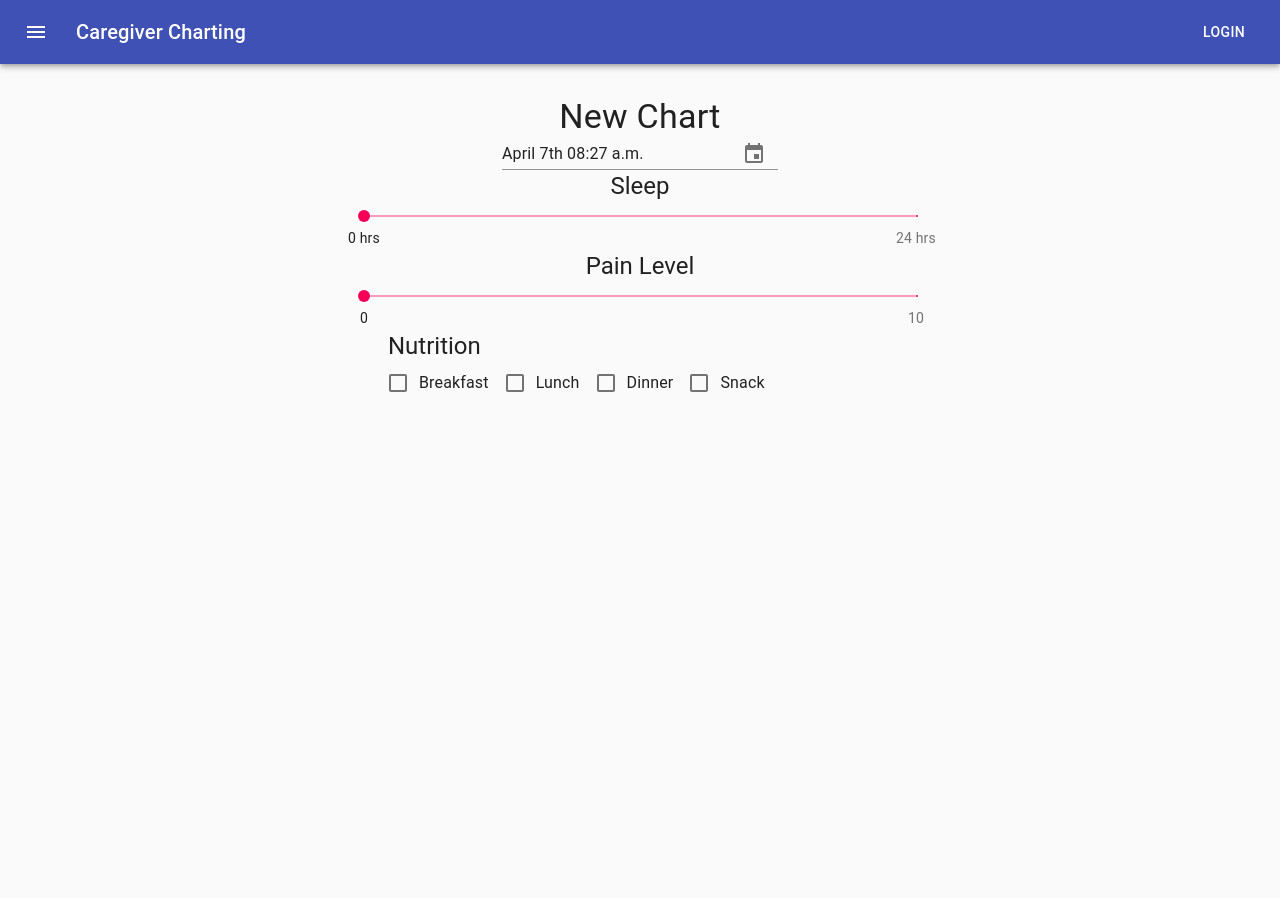
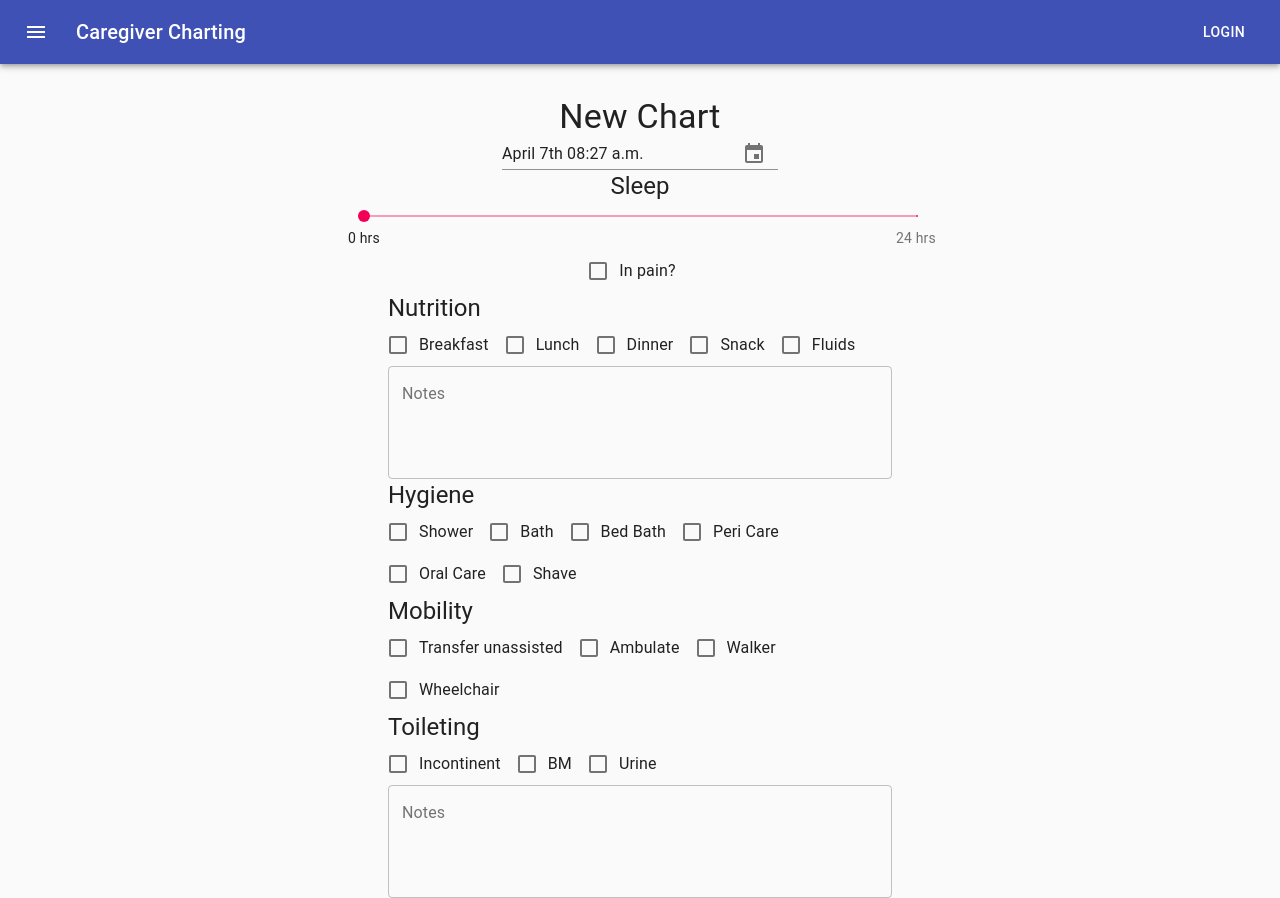
Before and after one commit to blangwell/caregiver-app-react, a React (Create React App) app: page /chart/new in a window 1280 px wide. Before the commit the page ends 800 px from the top, so only its background shows below. Built offline with nearby package versions, Linux system fonts and the light colour scheme.

Commit message:
Add form components

```diff
--- a/src/components/Chart.js
+++ b/src/components/Chart.js
@@ -1,3 +1,4 @@
+import { useState } from 'react';
 import Container from '@material-ui/core/Container';
 import Slider from '@material-ui/core/Slider';
 import Typography from '@material-ui/core/Typography';
@@ -10,24 +11,10 @@ import { KeyboardDateTimePicker } from '@material-ui/pickers';
 import * as Yup from 'yup';
 
 import Nutrition from './Nutrition';
-
-const useStyles = makeStyles(theme => ({
-  root: {
-    marginTop: theme.spacing(4),
-    display: 'flex',
-    flexDirection: 'column',
-    alignItems: 'center'
-  },
-  thumb: {
-    "& span[class*='PrivateValueLabel-circle']": {
-      width: 50,
-      height: 50,
-      position: 'relative',
-      left: -9,
-      top: -17,
-    },
-  }
-}));
+import Hygiene from './Hygiene';
+import Mobility from './Mobility';
+import Toileting from './Toileting';
+import LabeledCheckbox from './LabeledCheckbox';
 
 const sleepMarks = [
   {
@@ -54,12 +41,23 @@ const painMarks = [
 const validationSchema = Yup.object({
   sleep: Yup.number('must be a number'),
   fluidIntake: Yup.number('must be a number')
-})
+});
+
+const useStyles = makeStyles(theme => ({
+  root: {
+    marginTop: theme.spacing(4),
+    display: 'flex',
+    flexDirection: 'column',
+    alignItems: 'center'
+  },
+}));
+
 
 const Chart = props => {
+  const [pain, setPain] = useState(false);
+
   const now = new Date();
   const dateTimeString = new Date().toString();
-
   const classes = useStyles();
 
   const formik = useFormik({
@@ -96,9 +94,15 @@ const Chart = props => {
         valueLabelDisplay="auto"
         marks={sleepMarks}
         color="secondary"
-          // valueLabelFormat={value => <div>{`${value} hrs`}</div>}
-          // className={classes.thumb}
       />
+      <LabeledCheckbox
+        name="pain"
+        color="primary"
+        label="In pain?"
+        handleClick={() => setPain(!pain)}
+      />
+      { pain ? (
+        <>
           <Typography variant="h5">
             Pain Level
           </Typography>
@@ -110,8 +114,13 @@ const Chart = props => {
             color="secondary"
             valueLabelDisplay="auto"
           />
-
+        </>
+        ) : null
+      }
       <Nutrition />
+      <Hygiene />
+      <Mobility />
+      <Toileting />
     </div>
     </Container>
     </MuiPickersUtilsProvider>
--- /dev/null
+++ b/src/components/Hygiene.js
@@ -0,0 +1,22 @@
+import Container from '@material-ui/core/Container';
+import Typography from '@material-ui/core/Typography';
+
+import LabeledCheckbox from './LabeledCheckbox';
+
+const Hygiene = props => {
+  return(
+    <Container maxWidth="sm">
+      <Typography variant="h5">
+        Hygiene
+      </Typography>
+      <LabeledCheckbox name="shower" color="primary" label="Shower" />
+      <LabeledCheckbox name="bath" color="primary" label="Bath" />
+      <LabeledCheckbox name="bedBath" color="primary" label="Bed Bath" />
+      <LabeledCheckbox name="periCare" color="primary" label="Peri Care" />
+      <LabeledCheckbox name="oralCare" color="primary" label="Oral Care" />
+      <LabeledCheckbox name="shave" color="primary" label="Shave" />
+    </Container>
+  );
+};
+
+export default Hygiene;
--- /dev/null
+++ b/src/components/LabeledCheckbox.js
@@ -0,0 +1,22 @@
+import Checkbox from '@material-ui/core/Checkbox';
+import FormControlLabel from '@material-ui/core/FormControlLabel';
+
+const LabeledCheckbox = props => {
+  return(
+    <>
+      <FormControlLabel
+        control={
+          <Checkbox
+            id={props.name}
+            name={props.name}
+            color={props.color}
+            onClick={props.handleClick ?? ""}
+          />
+        }
+        label={props.label}
+      />
+    </>
+  );
+};
+
+export default LabeledCheckbox;
--- /dev/null
+++ b/src/components/Mobility.js
@@ -0,0 +1,19 @@
+import Container from '@material-ui/core/Container';
+import Typography from '@material-ui/core/Typography';
+import LabeledCheckbox from './LabeledCheckbox';
+
+const Mobility = props => {
+  return (
+    <Container maxWidth="sm">
+      <Typography variant="h5">
+        Mobility
+      </Typography>
+      <LabeledCheckbox name="transfer" color="primary" label="Transfer unassisted" />
+      <LabeledCheckbox name="ambulate" color="primary" label="Ambulate" />
+      <LabeledCheckbox name="walker" color="primary" label="Walker" />
+      <LabeledCheckbox name="wheelchair" color="primary" label="Wheelchair" />
+    </Container>
+  );
+};
+
+export default Mobility;
--- /dev/null
+++ b/src/components/NotesField.js
@@ -0,0 +1,19 @@
+import TextField from '@material-ui/core/TextField';
+
+const NotesField = props => {
+  return (
+    <>
+      <TextField
+        multiline
+        name={props.name}
+        id={props.name}
+        label="Notes"
+        rows={4}
+        fullWidth
+        variant="outlined"
+      />
+    </>
+  );
+};
+
+export default NotesField;
--- a/src/components/Nutrition.js
+++ b/src/components/Nutrition.js
@@ -1,8 +1,8 @@
 import Container from '@material-ui/core/Container';
 import Typography from '@material-ui/core/Typography';
-import Checkbox from '@material-ui/core/Checkbox';
-import FormControlLabel from '@material-ui/core/FormControlLabel';
-import TextField from '@material-ui/core/TextField';
+
+import LabeledCheckbox from './LabeledCheckbox';
+import NotesField from './NotesField';
 
 const Nutrition = props => {
   return (
@@ -10,43 +10,12 @@ const Nutrition = props => {
       <Typography variant="h5">
         Nutrition
       </Typography>
-      <FormControlLabel
-        control={
-          <Checkbox
-          name="breakfast"
-          color="primary"
-          />
-        }
-        label="Breakfast"
-      />
-      <FormControlLabel
-        control={
-          <Checkbox
-          name="lunch"
-          color="primary"
-          />
-        }
-        label="Lunch"
-      />
-      <FormControlLabel
-        control={
-          <Checkbox
-          name="dinner"
-          color="primary"
-          />
-        }
-        label="Dinner"
-      />
-      <FormControlLabel
-        control={
-          <Checkbox
-          name="snack"
-          color="primary"
-          />
-        }
-        label="Snack"
-      />
-
+      <LabeledCheckbox name="breakfast" color="primary" label="Breakfast" />
+      <LabeledCheckbox name="lunch" color="primary" label="Lunch" />
+      <LabeledCheckbox name="dinner" color="primary" label="Dinner" />
+      <LabeledCheckbox name="snack" color="primary" label="Snack" />
+      <LabeledCheckbox name="fluids" color="primary" label="Fluids" />
+      <NotesField name="nutritionNotes" />
     </Container>
   )
 }
--- /dev/null
+++ b/src/components/Toileting.js
@@ -0,0 +1,21 @@
+import Container from '@material-ui/core/Container';
+import Typography from '@material-ui/core/Typography';
+
+import LabeledCheckbox from './LabeledCheckbox';
+import NotesField from './NotesField';
+
+const Toileting = props => {
+  return (
+    <Container maxWidth="sm">
+      <Typography variant="h5">
+        Toileting
+      </Typography>
+      <LabeledCheckbox name="incontinent" color="primary" label="Incontinent" />
+      <LabeledCheckbox name="bm" color="primary" label="BM" />
+      <LabeledCheckbox name="urine" color="primary" label="Urine" />
+      <NotesField name="toiletingNotes" />
+    </Container>
+  );
+};
+
+export default Toileting;
```
Also changed, not shown: src/components/Router.js (deleted). Lines whose indentation alone changed are shown as unchanged.
